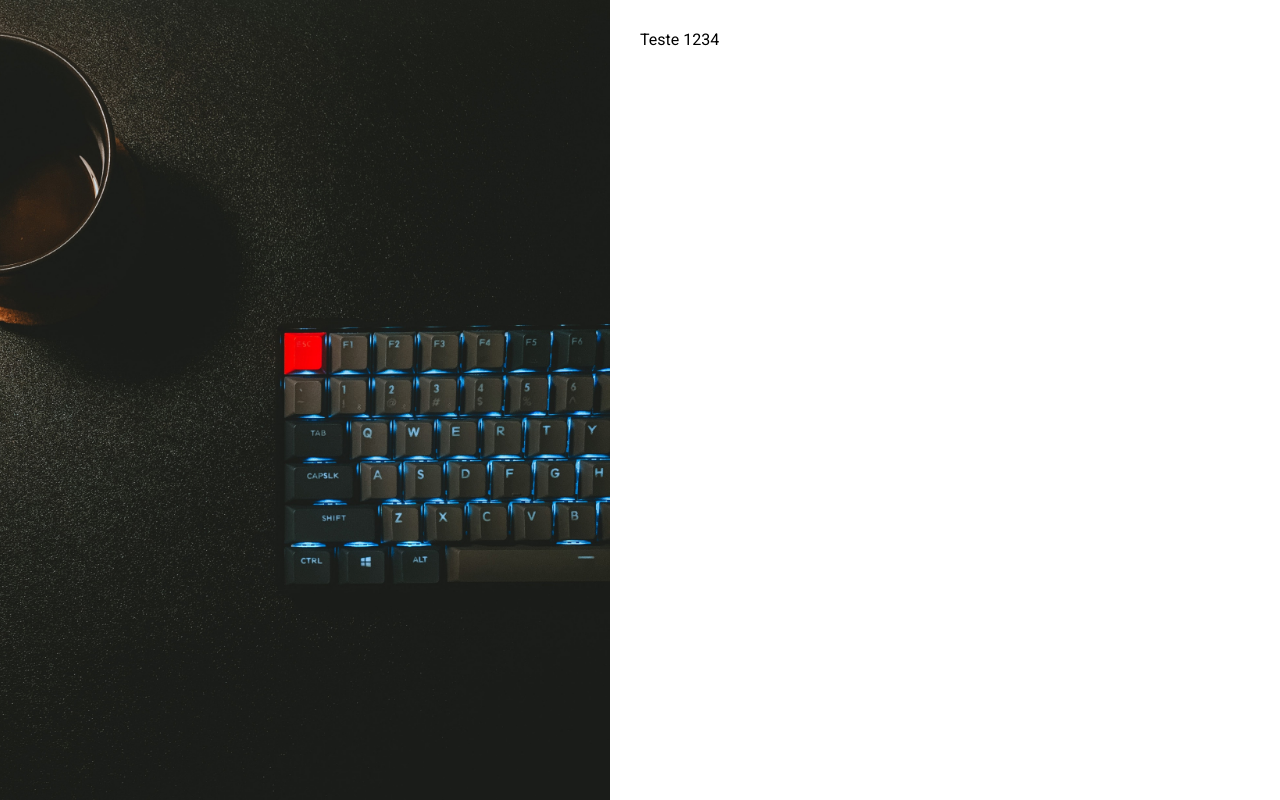
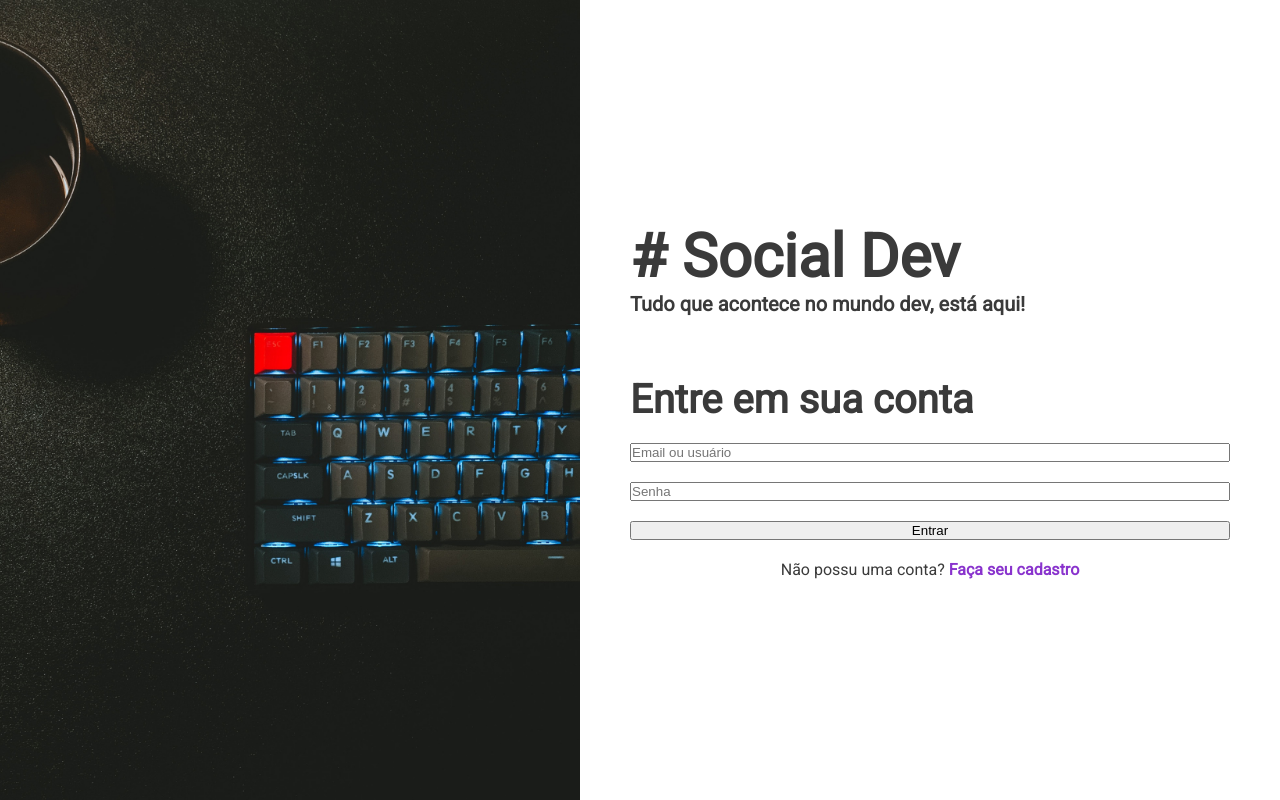
Before and after one commit to carlosfermino/social-dev, a Next.js app: page /login in a window 1280 px wide. Built offline with nearby package versions, Linux system fonts and the light colour scheme.

Commit message:
Criado esqueleto da page login

```diff
--- a/pages/_app.jsx
+++ b/pages/_app.jsx
@@ -8,6 +8,13 @@
 
   body {
     font-family: 'Roboto', sans-serif;
+    color: #3A3A3A;
+  }
+
+  a {
+    color: #8933CD;
+    font-weight: bold;
+    text-decoration: none;
   }
 `
 
--- a/pages/login.jsx
+++ b/pages/login.jsx
@@ -1,9 +1,39 @@
+import styled from "styled-components"
+
 import ImageWithSpace from "../src/components/layout/ImageWithSpace"
+import H1 from '../src/components/typography/H1'
+import H2 from '../src/components/typography/H2'
+import H4 from '../src/components/typography/H4'
+
+const FormContainer = styled.div`
+  margin-top: 60px;
+`
+
+const Form = styled.form`
+  display: flex;
+  flex-direction: column;
+  margin: 20px 0;
+  gap: 20px;
+`
+
+const Text = styled.p`
+  text-align: center;
+`
 
 function LoginPage () {
   return (
     <ImageWithSpace>
-      Teste 1234
+      <H1># Social Dev</H1>
+      <H4>Tudo que acontece no mundo dev, está aqui!</H4>
+      <FormContainer>
+        <H2>Entre em sua conta</H2>
+        <Form>
+          <input placeholder="Email ou usuário" type="email" />
+          <input placeholder="Senha" type="password" />
+          <button>Entrar</button>
+        </Form>
+        <Text>Não possu uma conta? <a href="#">Faça seu cadastro</a></Text>
+      </FormContainer>
     </ImageWithSpace>
   )
 }
--- a/src/components/layout/ImageWithSpace.jsx
+++ b/src/components/layout/ImageWithSpace.jsx
@@ -1,6 +1,6 @@
 import styled from "styled-components"
 
-const WIDTH_BREAK = '600px'
+const WIDTH_BREAK = '700px'
 
 const StyledFlex = styled.div`
   display: flex;
@@ -21,15 +21,18 @@
 `
 const StyledContainer = styled.div`
   background-color: white;
-  padding: 30px;
+  padding: 30px 50px;
 
   @media (min-width: ${WIDTH_BREAK}) {
-    width: 100%;
-    min-width: calc(${WIDTH_BREAK} - 60px);
+    min-width: calc(${WIDTH_BREAK} - 100px);
   }
   @media (max-width: ${WIDTH_BREAK}) {
     width: 100%;
   }
+
+  display: flex;
+  flex-direction: column;
+  justify-content: center;
 `
 
 function ImageWithSpace ({children, image}) {
--- /dev/null
+++ b/src/components/typography/H1.jsx
@@ -0,0 +1,7 @@
+import styled from "styled-components";
+
+const H1 = styled.h1`
+  font-size: 60px;
+  font-weight: bold;
+`
+export default H1
--- /dev/null
+++ b/src/components/typography/H2.jsx
@@ -0,0 +1,7 @@
+import styled from "styled-components";
+
+const H2 = styled.h2`
+  font-size: 40px;
+  font-weight: bold;
+`
+export default H2
--- /dev/null
+++ b/src/components/typography/H4.jsx
@@ -0,0 +1,7 @@
+import styled from "styled-components";
+
+const H4 = styled.h4`
+  font-size: 20px;
+  font-weight: 500px;
+`
+export default H4
```
